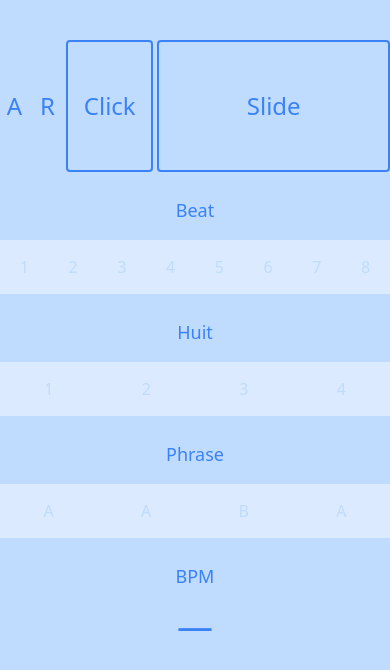
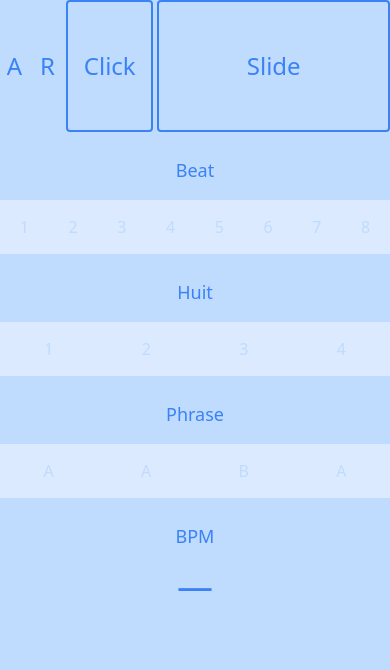
Before and after one commit to vichango/backbeat-counter, a plain HTML site: page index.html in a window 390 px wide. Drawn offline with nearby package versions, Linux system fonts and the light colour scheme.

Commit message:
Update index.html

```diff
--- a/index.html
+++ b/index.html
@@ -7,7 +7,7 @@
     </head>
     <body class="w-screen h-screen bg-blue-200">
         <div class="flex w-full justify-center">
-            <div id="app" class="w-full lg:w-1/2 py-10">
+            <div id="app" class="w-full lg:w-1/2 lg:py-10">
                 <div class="flex flex-row">
                     <button :class="['w-1/12 me-1 rounded py-12 text-2xl', enableAutoBeat ? 'text-blue-200 bg-blue-600' : 'text-blue-500']" @click="enableAutoBeat = !enableAutoBeat">A</button>
                     <button class="w-1/12 me-1 rounded py-12 text-blue-500 text-2xl" @click="reset" :disabled="autoBeat">R</button>
```
